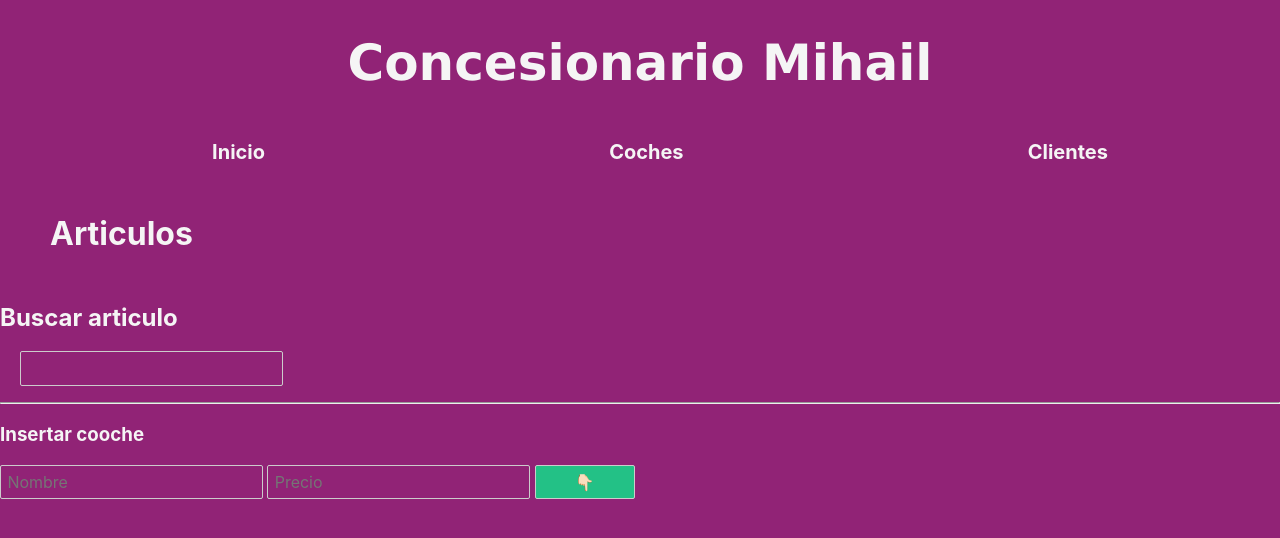
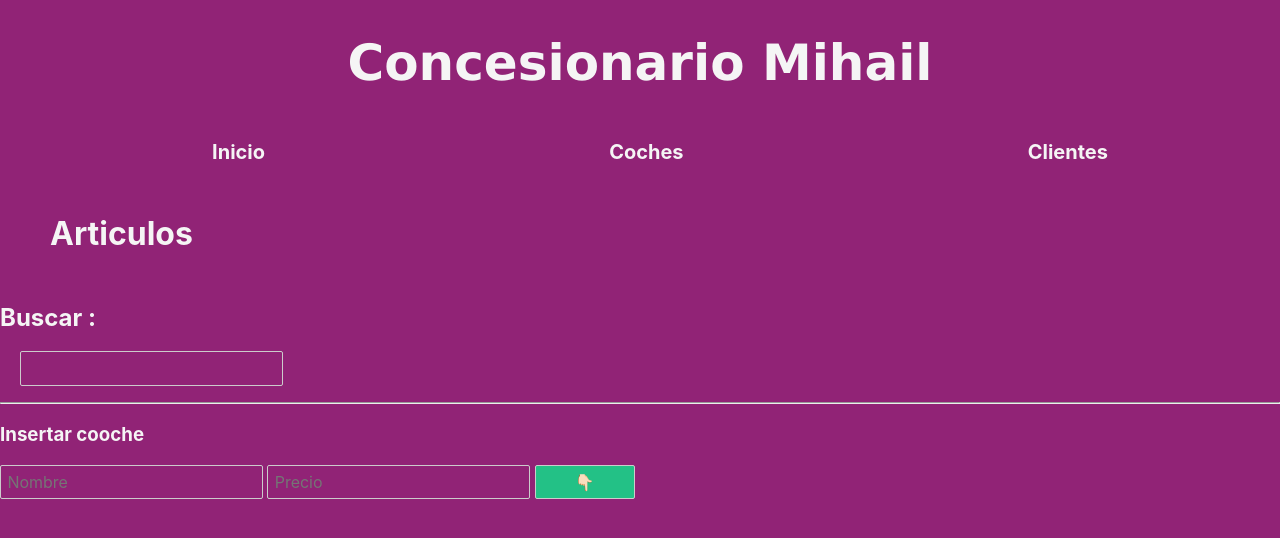
Before and after one commit to Supermiha96/concesionariomihailfrontend, a Svelte app: page /articulos in a window 1280 px wide. Shown: the top 538 px of the page. Built offline with nearby package versions, Linux system fonts and the light colour scheme; no server answers.

Commit message:
Update buscar.svelte

```diff
--- a/src/buscar.svelte
+++ b/src/buscar.svelte
@@ -2,7 +2,7 @@
     export let busqueda = "";
 </script>
 
-<h2>Buscar articulo</h2>
+<h2>Buscar :</h2>
 <input type="search" bind:value={busqueda} />
 
 <style>
```
